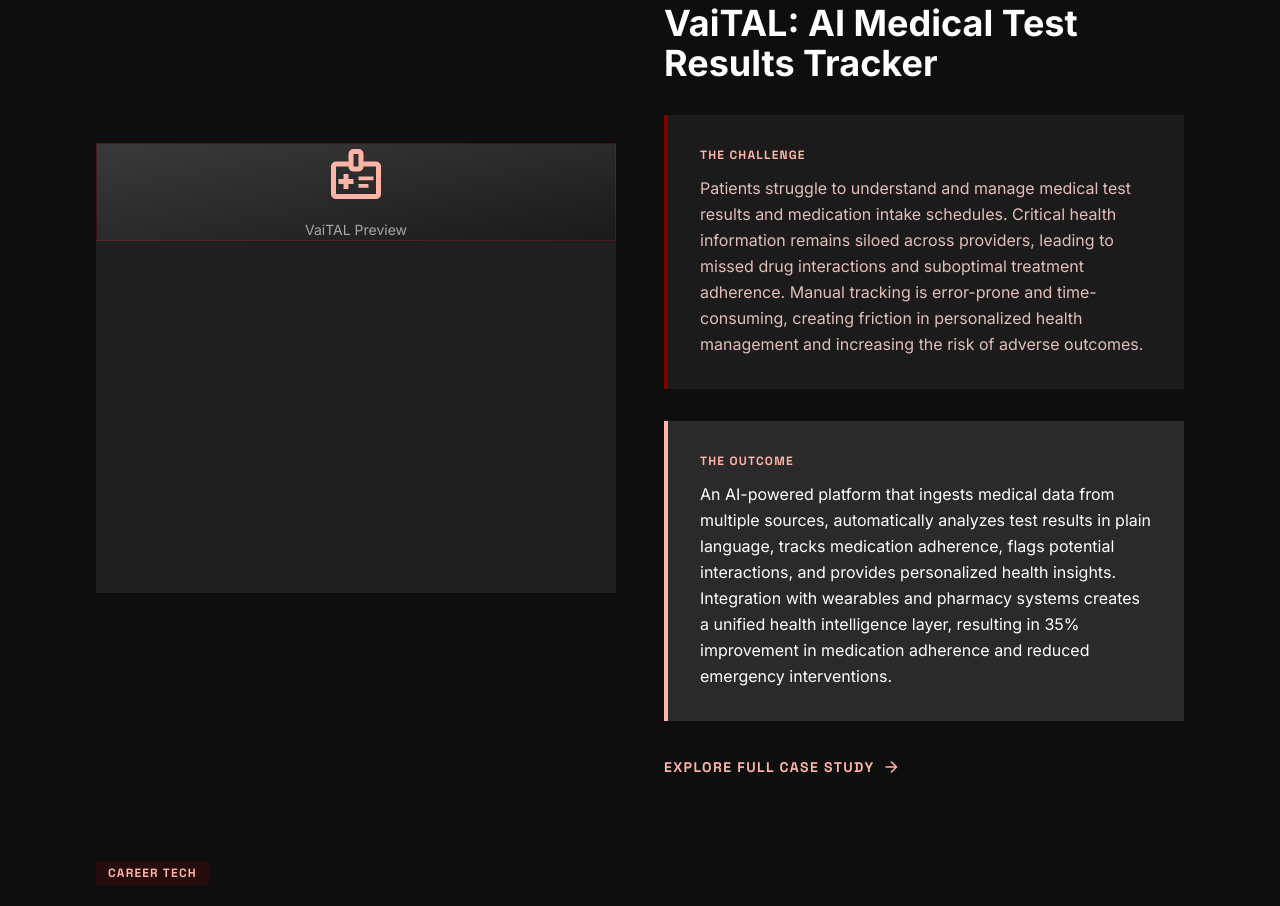
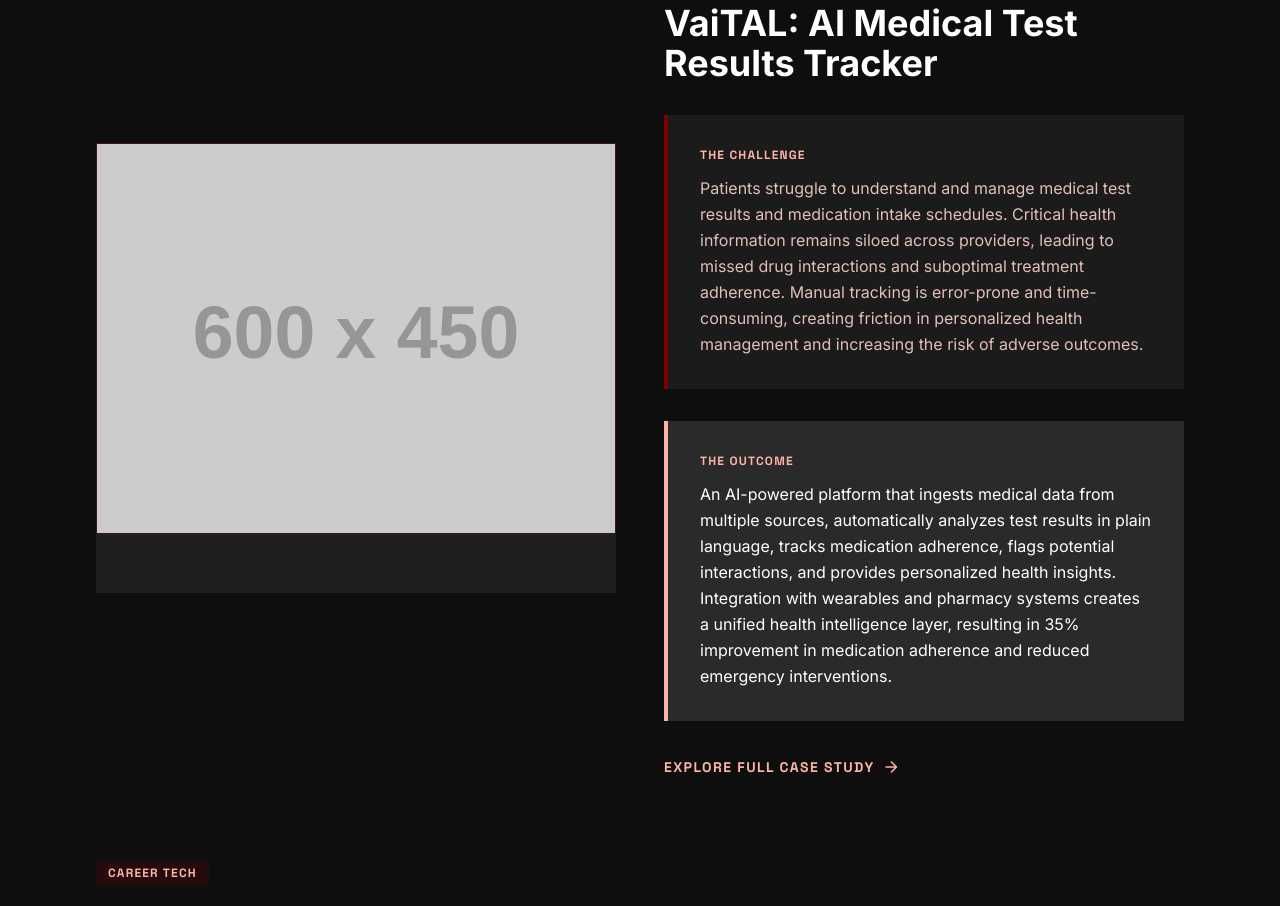
Before and after one commit to Lezzur/ruzzel-maestro-portfolio, a plain HTML site: page index.html in a window 1280 px wide. Shown: the part 1881-2787 px from the top of the page. Drawn offline with nearby package versions, Linux system fonts and the light colour scheme; placeholder pictures from the web are drawn by us.

Commit message:
Replace VaiTAL icon with placeholder image

```diff
--- a/index.html
+++ b/index.html
@@ -274,12 +274,7 @@
 <!-- Case Study 1: VaiTAL -->
 <div class="grid grid-cols-1 md:grid-cols-2 gap-12 mb-20 items-center">
 <div class="relative overflow-hidden bg-surface-container min-h-[450px] rounded-lg">
-<div class="w-full h-full bg-gradient-to-br from-[#3a3a3a] to-[#1a1a1a] flex items-center justify-center border border-primary-container/30">
-<div class="text-center">
-<span class="material-symbols-outlined text-primary text-6xl mb-4 block">medical_information</span>
-<p class="font-body text-white/60 text-sm">VaiTAL Preview</p>
-</div>
-</div>
+<img src="https://via.placeholder.com/600x450/2a2a2a/ff6b4a?text=VaiTAL+Platform" alt="VaiTAL AI Medical Test Results Tracker" class="w-full h-full object-cover border border-primary-container/30"/>
 </div>
 <div class="flex flex-col">
 <span class="inline-block bg-primary-container/20 text-primary font-label text-xs uppercase tracking-widest font-bold px-3 py-1 mb-6 w-fit">Healthcare AI</span>
```
